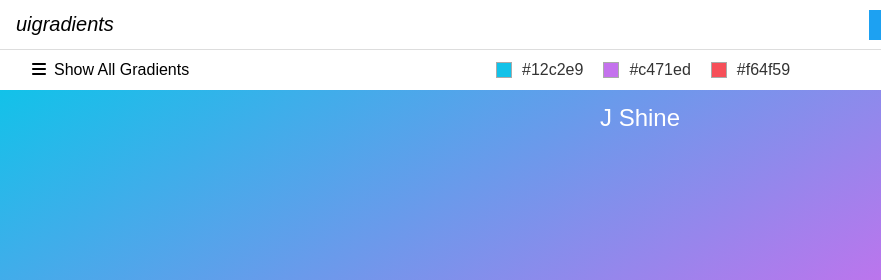
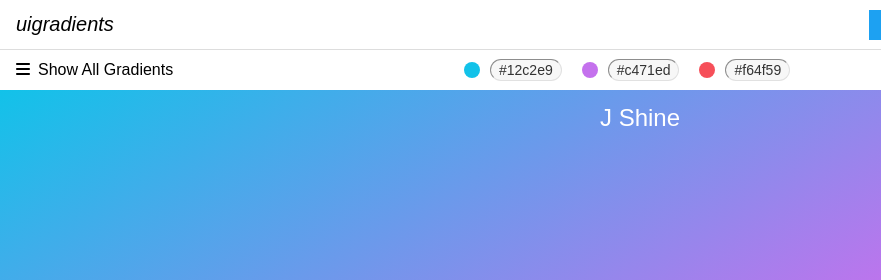
Before and after one commit to rxi-prakharvrm/uigradients-clone, a plain HTML site: page index.html in a window 1280 px wide. Shown: the top 280 px of the page, 0-881 px from the left. Drawn offline with Linux system fonts and the light colour scheme.

Commit message:
Add files via upload

```diff
--- a/css/style.css
+++ b/css/style.css
@@ -126,7 +126,6 @@ body {
 }
 
 .hamburger-menu-ctr {
-  padding: 1.6rem;
   cursor: pointer;
 }
 
@@ -166,19 +165,33 @@ body {
   justify-content: center;
   align-items: center;
   margin: 0 0.5rem;
+  position: relative;
 }
+
+/* .color-code-ctr::before {
+  content: "";
+  height: 100%;
+  width: 100%;
+  position: absolute;
+  top: 0;
+  left: 0;
+} */
 
 .color-preview {
   height: 1.6rem;
   width: 1.6rem;
-  border: 1px solid #aaa;
   background-color: #06283d;
+  border-radius: 100%;
   margin: 0 1rem;
 }
 
 .color-code {
   color: #333;
-  font-size: 1.6rem;
+  font-size: 1.4rem;
+  padding: 2px 8px;
+  background-color: #f7f7f7;
+  border: 0.1rem inset #e1e1e1;
+  border-radius: 3rem;
   cursor: pointer;
 }
 
@@ -196,13 +209,14 @@ body {
 .color-function {
   padding: 0 1.6rem;
   border-right: 1px solid #ccc;
+  cursor: pointer;
 }
 
 .color-function:last-child {
   border: none;
 }
 
-.show-all-gradients-menu-ctr {
+/* .show-all-gradients-menu-ctr {
   height: 0;
   width: 100vw;
   background-color: #2f2f2f;
@@ -215,7 +229,7 @@ body {
 
 .hamburger-menu-ctr:hover > .show-all-gradients-menu-ctr {
   height: 88vh;
-}
+} */
 
 /* hero Section  */
 
--- a/js/script.js
+++ b/js/script.js
@@ -26,8 +26,28 @@ const gradients = [
   },
   {
     id: 5,
-    name: "RXI Gradient",
-    color: ["#b92b27", "#fe09ee", "#7293ee", "#e873ee", "#23ee5f", "#e7aa78"],
+    name: "Sherbert",
+    color: ["#f79d00", "#64f38c"],
+  },
+  {
+    id: 6,
+    name: "Jupiter",
+    color: ["#ffd89b", "#19547b"],
+  },
+  {
+    id: 7,
+    name: "FireWatch",
+    color: ["#cb2d3e", "#ef473a"],
+  },
+  {
+    id: 8,
+    name: "Hydrogen",
+    color: ["#667db6", "#0082c8", "#0082c8", "#667db6"],
+  },
+  {
+    id: 9,
+    name: "Jodhpur",
+    color: ["#9cecfb", "#65c7f7", "#0052D4", "#0052ee"],
   },
 ];
 
@@ -37,6 +57,7 @@ const gradientName = document.querySelector(".gradient-name");
 const colorCodesCtr = document.querySelector(".color-codes-ctr");
 const gradientNextBtn = document.querySelector(".gradient-next-btn");
 const gradientPreviousBtn = document.querySelector(".gradient-previous-btn");
+const rotateGradientBtn = document.querySelector(".rotate-gradient");
 
 //creating elements
 var colorCodes;
@@ -59,7 +80,9 @@ function creatingColorCodeCtr() {
 
 // Default Gradient
 const defaultColor = [];
-var gradientColor = `linear-gradient(to bottom right`;
+var vPosition = "bottom"; //top bottom
+var hPosition = "right"; // right left
+var gradientColor = `linear-gradient(to ${vPosition} ${hPosition}`;
 
 gradientName.innerHTML = gradients[0].name;
 for (let i = 0; i < 3; i++) {
@@ -74,7 +97,7 @@ for (let i = 0; i < 3; i++) {
   // Copy Hex color code
   colorCode.addEventListener("click", function () {
     navigator.clipboard.writeText(this.innerHTML);
-    alert("Code Copied!");
+    alert(`${this.innerHTML} Copied!`);
   });
 
   gradientColor += `, ${defaultColor[i]}`;
@@ -84,8 +107,6 @@ for (let i = 0; i < 3; i++) {
 }
 
 gradientCtr.style.backgroundImage = gradientColor;
-
-// gradientCtr.style.backgroundImage = `linear-gradient(to bottom right, ${defaultColor[0]}, ${defaultColor[1]}, ${defaultColor[2]}`;
 
 // Changing gradient, color preview, color code
 function changeColors() {
@@ -111,7 +132,7 @@ function changeColors() {
     // Copy Hex color code
     colorCode.addEventListener("click", function () {
       navigator.clipboard.writeText(this.innerHTML);
-      alert("Code Copied!");
+      alert(`${this.innerHTML} Copied!`);
     });
 
     // Generating Background Image linear gradient for gradient ctr through for loop
```
